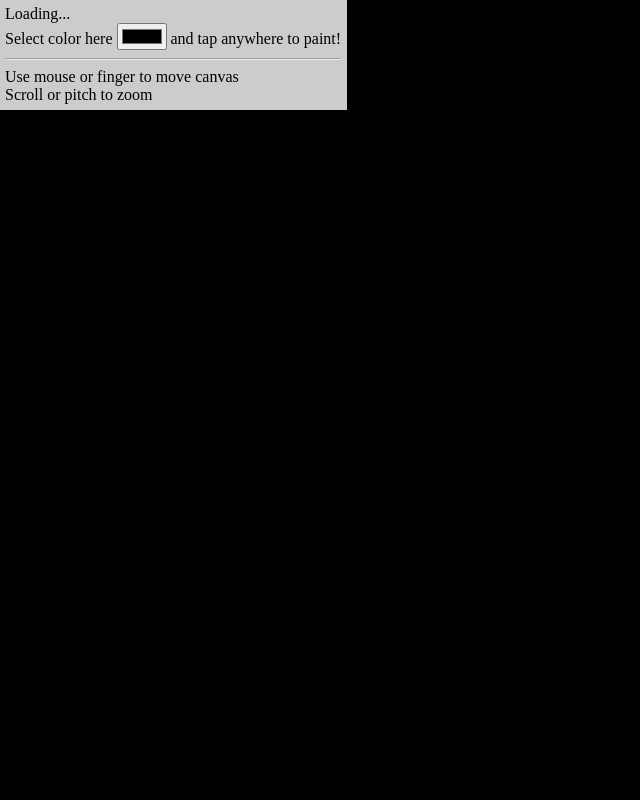
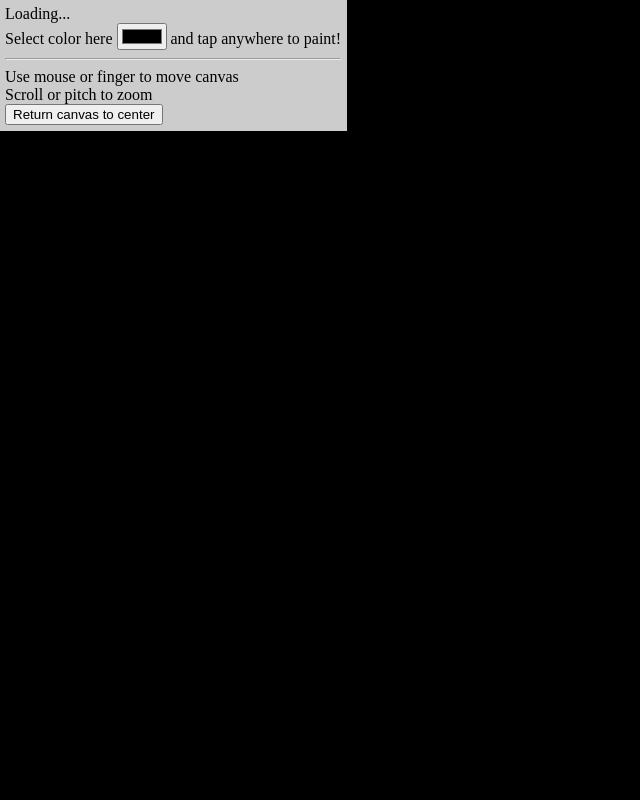
Before and after one commit to lookforward-github/inplace, a Flask app: page / in a window 1280 px wide. Shown: the whole page, without its empty margins (0-640 px from the left). Run offline with Flask 2, Linux system fonts and the light colour scheme; data that the repository does not hold is empty; some libraries are stand-ins or nearby versions.

Commit message:
rewind fix

```diff
--- a/server/static/js/app.js
+++ b/server/static/js/app.js
@@ -42,6 +42,15 @@
       }
       imageData = ctx.getImageData(0, 0, width, height);
     })
+}
+
+function returnCanvas() {
+    canvas.style.left = '300px';
+    canvas.style.top = '300px';
+    setCookie('canvasLeft', canvas.style.left);
+    setCookie('canvasTop', canvas.style.top);
+    scale = 4;
+    zoomCanvas(scale);
 }
 
 function redraw() {
--- a/server/templates/index.html
+++ b/server/templates/index.html
@@ -26,7 +26,9 @@
         <label>Use mouse or finger to move canvas</label>
         <br>
         <label>Scroll or pitch to zoom</label>
+        <br>
+        <button onClick="returnCanvas()">Return canvas to center</button>
     </div>
-    <script type='text/javascript' src="/static/js/app.js?v2"></script>
+    <script type='text/javascript' src="/static/js/app.js?v3"></script>
 </body>
 </html>
```
